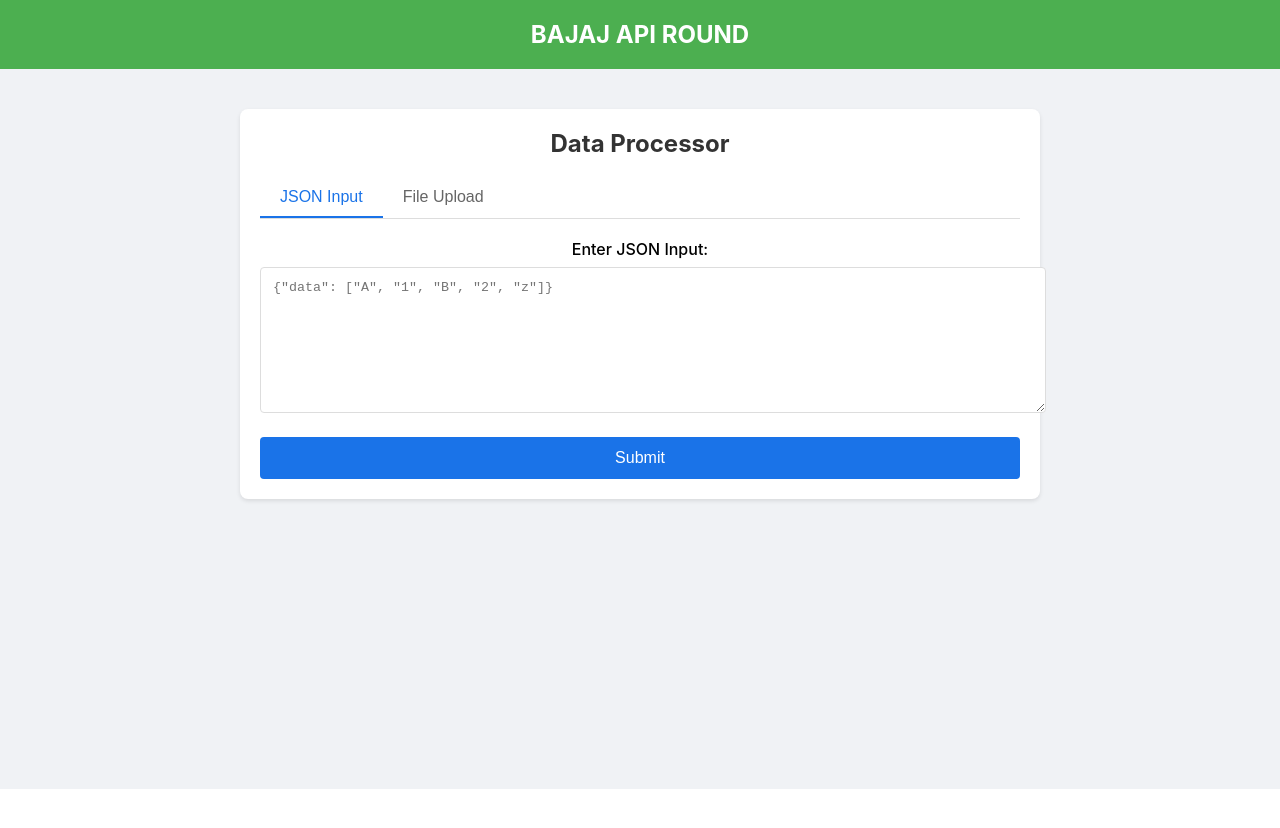
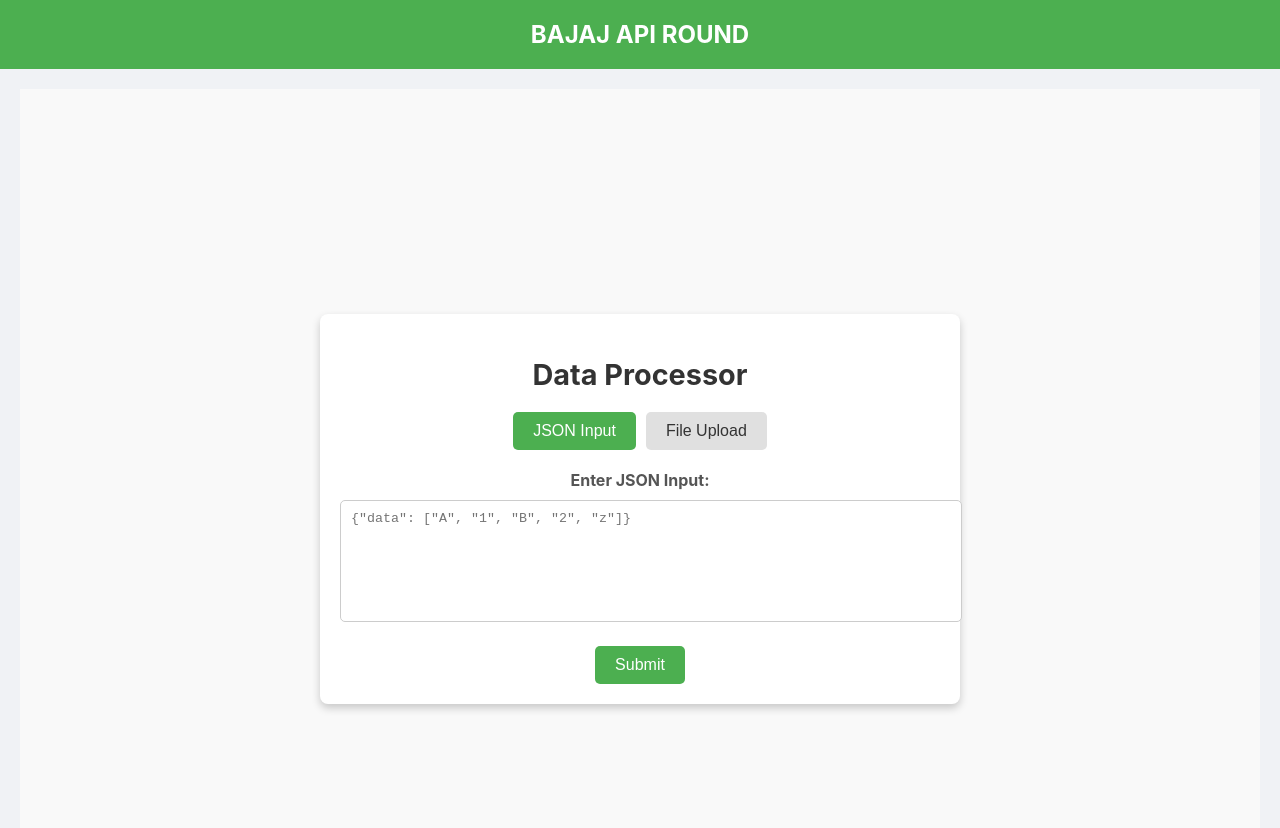
Before and after one commit to oyezaheer/bajajFrontend, a React (Create React App) app: page / in a window 1280 px wide. Shown: the top 828 px of the page. Before the commit the page ends 800 px from the top, so only its background shows below. Built offline with nearby package versions, Linux system fonts and the light colour scheme.

Commit message:
stylingn for components

```diff
--- a/src/components/JsonProcessor.css
+++ b/src/components/JsonProcessor.css
@@ -1,65 +1,78 @@
+/* General styling for the container */
 .processor-container {
-    width: 100%;
-    max-width: 800px;
-    margin: 0 auto;
+    display: flex;
+    justify-content: center;
+    align-items: center;
+    min-height: 100vh;
+    background-color: #f9f9f9;
     padding: 20px;
   }
 
+  /* Card styling */
   .processor-card {
-    background: white;
+    background: #fff;
+    box-shadow: 0 4px 8px rgba(0, 0, 0, 0.2);
     border-radius: 8px;
-    box-shadow: 0 2px 4px rgba(0, 0, 0, 0.1);
     padding: 20px;
+    width: 90%;
+    max-width: 600px;
+    text-align: center;
   }
 
+  /* Title styling */
   .processor-card h2 {
-    margin: 0 0 20px;
     color: #333;
+    margin-bottom: 20px;
+    font-size: 1.8rem;
   }
 
+  /* Tab buttons */
   .tabs {
     display: flex;
+    justify-content: center;
     margin-bottom: 20px;
-    border-bottom: 1px solid #ddd;
   }
 
   .tab-button {
+    background: #e0e0e0;
+    border: none;
     padding: 10px 20px;
-    border: none;
-    background: none;
+    font-size: 1rem;
+    color: #333;
     cursor: pointer;
-    font-size: 16px;
-    color: #666;
-    border-bottom: 2px solid transparent;
+    border-radius: 5px;
+    margin: 0 5px;
+    transition: background 0.3s;
   }
 
   .tab-button.active {
-    color: #1a73e8;
-    border-bottom-color: #1a73e8;
+    background: #4CAF50;
+    color: white;
   }
 
-  .input-section {
-    margin-bottom: 20px;
+  .tab-button:hover {
+    background: #ddd;
+  }
+
+  /* Tab content */
+  .tab-content {
+    margin-top: 20px;
   }
 
   .input-section label {
     display: block;
-    margin-bottom: 8px;
-    font-weight: 500;
+    font-weight: bold;
+    margin-bottom: 10px;
+    color: #555;
   }
 
   textarea {
     width: 100%;
-    min-height: 120px;
-    padding: 12px;
-    border: 1px solid #ddd;
-    border-radius: 4px;
-    resize: vertical;
-    font-family: monospace;
-  }
-
-  .file-upload {
-    margin: 20px 0;
+    height: 100px;
+    border: 1px solid #ccc;
+    border-radius: 5px;
+    padding: 10px;
+    resize: none;
   }
 
   .file-upload input[type="file"] {
@@ -68,52 +81,47 @@
 
   .file-label {
     display: inline-block;
-    padding: 12px 20px;
-    background: #1a73e8;
+    padding: 10px 20px;
+    background-color: #4CAF50;
     color: white;
-    border-radius: 4px;
     cursor: pointer;
+    border-radius: 5px;
     transition: background 0.3s;
   }
 
   .file-label:hover {
-    background: #1557b0;
+    background-color: #45a049;
   }
 
-  .file-details, .file-info {
-    background: #f8f9fa;
-    padding: 15px;
-    border-radius: 4px;
-    margin-top: 15px;
+  /* File details */
+  .file-details .info-content {
+    text-align: left;
+    background: #f4f4f4;
+    padding: 10px;
+    border-radius: 5px;
+    margin-top: 10px;
+    box-shadow: inset 0 1px 3px rgba(0, 0, 0, 0.1);
   }
 
-  .info-content {
-    font-size: 14px;
+  .file-details .info-content p span {
+    font-weight: bold;
   }
 
-  .info-content p {
-    margin: 5px 0;
+  /* Submit button */
+  .submit-button {
+    background: #4CAF50;
+    color: white;
+    padding: 10px 20px;
+    border: none;
+    border-radius: 5px;
+    cursor: pointer;
+    font-size: 1rem;
+    transition: background 0.3s;
+    margin-top: 20px;
   }
 
-  .info-content span {
-    font-weight: 500;
-    margin-right: 5px;
-  }
-
-  .submit-button {
-    width: 100%;
-    padding: 12px;
-    background: #1a73e8;
-    color: white;
-    border: none;
-    border-radius: 4px;
-    cursor: pointer;
-    font-size: 16px;
-    transition: background 0.3s;
-  }
-
-  .submit-button:hover:not(:disabled) {
-    background: #1557b0;
+  .submit-button:hover {
+    background: #45a049;
   }
 
   .submit-button:disabled {
@@ -121,54 +129,62 @@
     cursor: not-allowed;
   }
 
-  .error-message {
-    margin-top: 20px;
-    padding: 12px;
-    background: #fde7e7;
-    color: #d32f2f;
-    border-radius: 4px;
+  .submit-button.loading {
+    background: #aaa;
   }
 
-  .success-message {
+  /* Error message */
+  .error-message {
+    color: #ff0000;
+    background: #ffe6e6;
+    padding: 10px;
+    border-radius: 5px;
     margin-top: 20px;
-    padding: 12px;
-    background: #e8f5e9;
-    color: #2e7d32;
-    border-radius: 4px;
   }
 
+  /* Success message */
+  .success-message {
+    color: #4CAF50;
+    background: #e6ffe6;
+    padding: 10px;
+    border-radius: 5px;
+    margin-top: 20px;
+  }
+
+  /* Options section */
   .options-section {
-    margin: 20px 0;
+    margin-top: 20px;
+    text-align: left;
   }
 
   .checkbox-group {
     display: flex;
-    flex-direction: column;
+    flex-wrap: wrap;
     gap: 10px;
-    margin-top: 10px;
   }
 
   .checkbox-label {
     display: flex;
     align-items: center;
-    gap: 8px;
-    cursor: pointer;
+    gap: 5px;
+    background: #f9f9f9;
+    padding: 5px 10px;
+    border-radius: 5px;
+    border: 1px solid #ddd;
   }
 
-  .checkbox-label input[type="checkbox"] {
-    width: 16px;
-    height: 16px;
-  }
-
+  /* Response section */
   .response-section {
     margin-top: 20px;
+    text-align: left;
   }
 
   .result-box {
-    background: #f8f9fa;
-    padding: 15px;
-    border-radius: 4px;
-    margin-top: 15px;
+    background: #f4f4f4;
+    padding: 10px;
+    margin-top: 10px;
+    border-radius: 5px;
+    box-shadow: inset 0 1px 3px rgba(0, 0, 0, 0.1);
   }
 
   .result-box h3 {
@@ -178,5 +194,15 @@
 
   .result-box p {
     margin: 0;
-    color: #666;
+    color: #555;
   }
+
+  /* File information */
+  .file-info {
+    margin-top: 20px;
+    text-align: left;
+  }
+
+  .file-info .info-content p span {
+    font-weight: bold;
+  }
```
